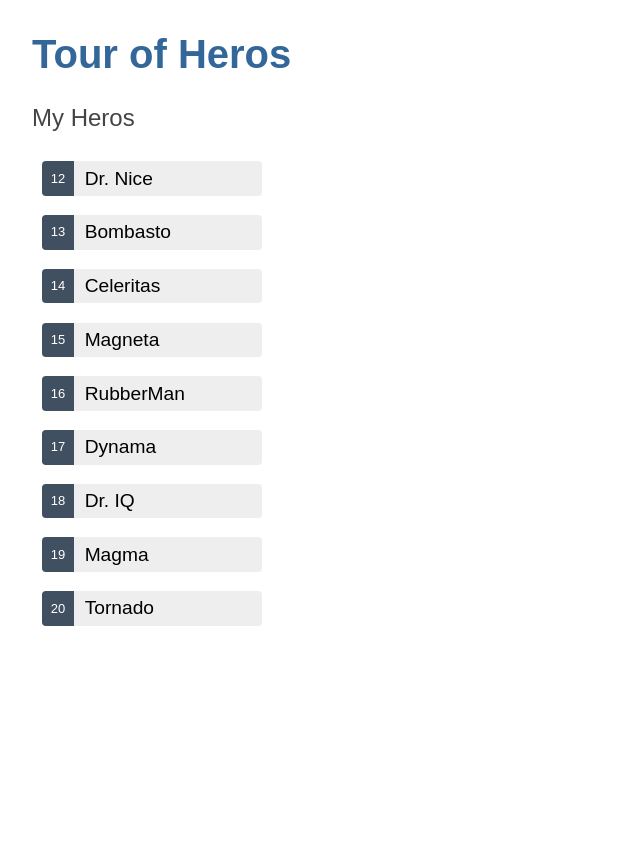
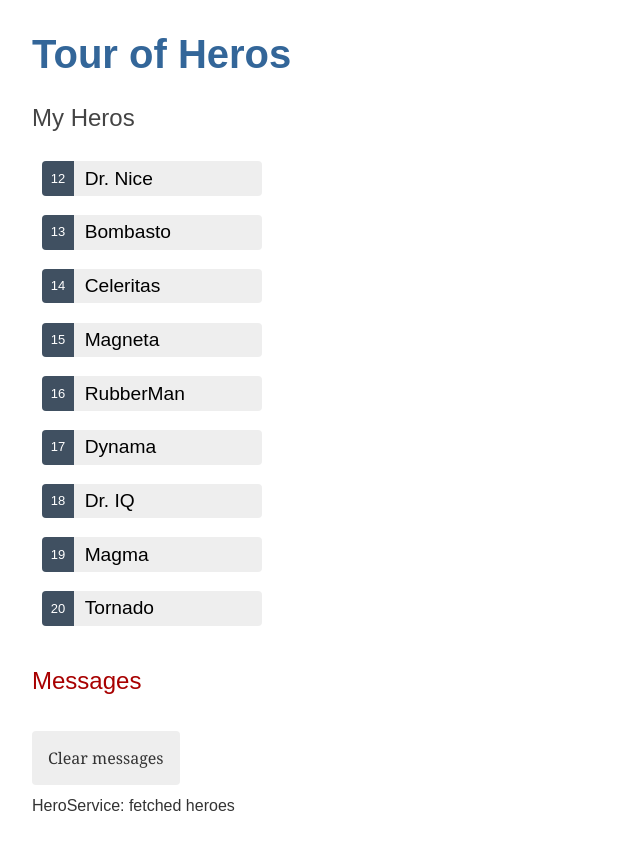
Before and after one commit to tanmoy-pal/angular-projects, an Angular app: page / in a window 1280 px wide. Shown: the whole page, without its empty margins (0-640 px from the left). Before the commit the page ends 800 px from the top, so only its background shows below. Built offline with nearby package versions, Linux system fonts and the light colour scheme.

Commit message:
Finished - 4. Add services

```diff
--- a/src/app/app.component.html
+++ b/src/app/app.component.html
@@ -1,3 +1,4 @@
 <!--hello name="{{ name }}"></hello-->
 <h1>{{ title }}</h1>
 <app-heroes></app-heroes>
+<app-messages></app-messages>
--- a/src/app/app.module.ts
+++ b/src/app/app.module.ts
@@ -6,10 +6,12 @@
 import { HelloComponent } from './hello.component';
 import { APP_BASE_HREF } from '@angular/common';
 import { HeroesComponent } from './heroes/heroes.component';
+import { HeroDetailComponent } from './hero-detail/hero-detail.component';
+import { MessagesComponent } from './messages/messages.component';
 
 @NgModule({
   imports:      [ BrowserModule, FormsModule ],
-  declarations: [ AppComponent, HelloComponent, HeroesComponent ],
+  declarations: [ AppComponent, HeroesComponent, HeroDetailComponent, MessagesComponent ],
   bootstrap:    [ AppComponent ]
 })
 export class AppModule { }
--- /dev/null
+++ b/src/app/hero-detail/hero-detail.component.html
@@ -0,0 +1,8 @@
+<div *ngIf="hero">
+<h2>{{ hero.name | uppercase }} Details</h2>
+<div>id: {{ hero.id }}</div>
+<div>
+  <label for="hero-name">Hero name: </label>
+  <input id="hero-name" [(ngModel)]="hero.name" placeholder="name">
+</div>
+</div>
--- /dev/null
+++ b/src/app/hero.service.ts
@@ -0,0 +1,20 @@
+import { Injectable } from '@angular/core';
+import { Hero } from './hero';
+import { HEROES } from './mock-heroes';
+import { Observable, of } from 'rxjs';
+import { MessageService } from './message.service';
+
+@Injectable({
+  providedIn: 'root'
+})
+export class HeroService {
+
+  constructor(private messageService: MessageService) { }
+
+  getHeroes(): Observable<Hero[]> {
+    const heroes = of(HEROES);
+    this.messageService.add('HeroService: fetched heroes');
+    return heroes;
+  }
+
+}
--- a/src/app/heroes/heroes.component.html
+++ b/src/app/heroes/heroes.component.html
@@ -8,11 +8,4 @@
   </li>
 </ul>
 
-<div *ngIf="selectedHero">
-  <h2>{{ selectedHero.name | uppercase }} Details</h2>
-  <div>id: {{ selectedHero.id }}</div>
-  <div>
-    <label for="hero-name">Hero name: </label>
-    <input id="hero-name" [(ngModel)]="selectedHero.name" placeholder="name">
-  </div>
-</div>
+<app-hero-detail [hero]="selectedHero"></app-hero-detail>
--- a/src/app/heroes/heroes.component.ts
+++ b/src/app/heroes/heroes.component.ts
@@ -1,6 +1,7 @@
 import { Component, OnInit } from '@angular/core';
 import { Hero } from '../hero';
-import { HEROES } from '../mock-heroes';
+import { HeroService } from '../hero.service';
+import { MessageService } from '../message.service';
 
 @Component({
   selector: 'app-heroes',
@@ -9,16 +10,23 @@
 })
 export class HeroesComponent implements OnInit {
 
-  heroes = HEROES;
+  heroes: Hero[] = [];
+  selectedHero?: Hero;
 
-  selectedHero?: Hero;
+  constructor(private heroService: HeroService, private messageService: MessageService) { }
+
+  ngOnInit(): void {
+    this.getHeroes();
+  }
+
+  getHeroes(): void {
+    this.heroService.getHeroes()
+    .subscribe(heroes => this.heroes = heroes);
+  }
+
   onSelect(hero: Hero) {
     this.selectedHero = hero;
-  }
-
-  constructor() { }
-
-  ngOnInit() {
+    this.messageService.add(`HeroesComponent: Selected hero=${hero.id}`);
   }
 
 }
--- /dev/null
+++ b/src/app/message.service.ts
@@ -0,0 +1,20 @@
+import { Injectable } from '@angular/core';
+
+@Injectable({
+  providedIn: 'root'
+})
+export class MessageService {
+
+  messages: string[] = [];
+
+  constructor() { }
+
+  add(message: string) {
+    this.messages.push(message);
+  }
+
+  clear() {
+    this.messages = [];
+  }
+
+}
--- /dev/null
+++ b/src/app/messages/messages.component.css
@@ -0,0 +1,19 @@
+/* MessagesComponent's private CSS styles */
+h2 {
+  color: #A80000;
+  font-family: Arial, Helvetica, sans-serif;
+  font-weight: lighter;
+}
+
+.clear {
+  color: #333;
+  background-color: #eee;
+  margin-bottom: 12px;
+  padding: 1rem;
+  border-radius: 4px;
+  font-size: 1rem;
+}
+.clear:hover {
+  color: white;
+  background-color: #42545C;
+}
--- /dev/null
+++ b/src/app/messages/messages.component.html
@@ -0,0 +1,8 @@
+<div *ngIf='messageService.messages.length'>
+
+  <h2>Messages</h2>
+  <button type="button" class="clear" (click)="messageService.clear()">Clear messages</button>
+
+  <div *ngFor='let message of messageService.messages'>{{ message }} </div>
+
+</div>
--- /dev/null
+++ b/src/app/messages/messages.component.ts
@@ -0,0 +1,16 @@
+import { Component, OnInit } from '@angular/core';
+import { MessageService } from '../message.service';
+
+@Component({
+  selector: 'app-messages',
+  templateUrl: './messages.component.html',
+  styleUrls: ['./messages.component.css']
+})
+export class MessagesComponent implements OnInit {
+
+  constructor(public messageService: MessageService) { }
+
+  ngOnInit() {
+  }
+
+}
```
Also changed, not shown: src/app/hero-detail/hero-detail.component.ts (added, +13 -0 lines), src/app/hero-detail/hero-detail.component.css (added).
